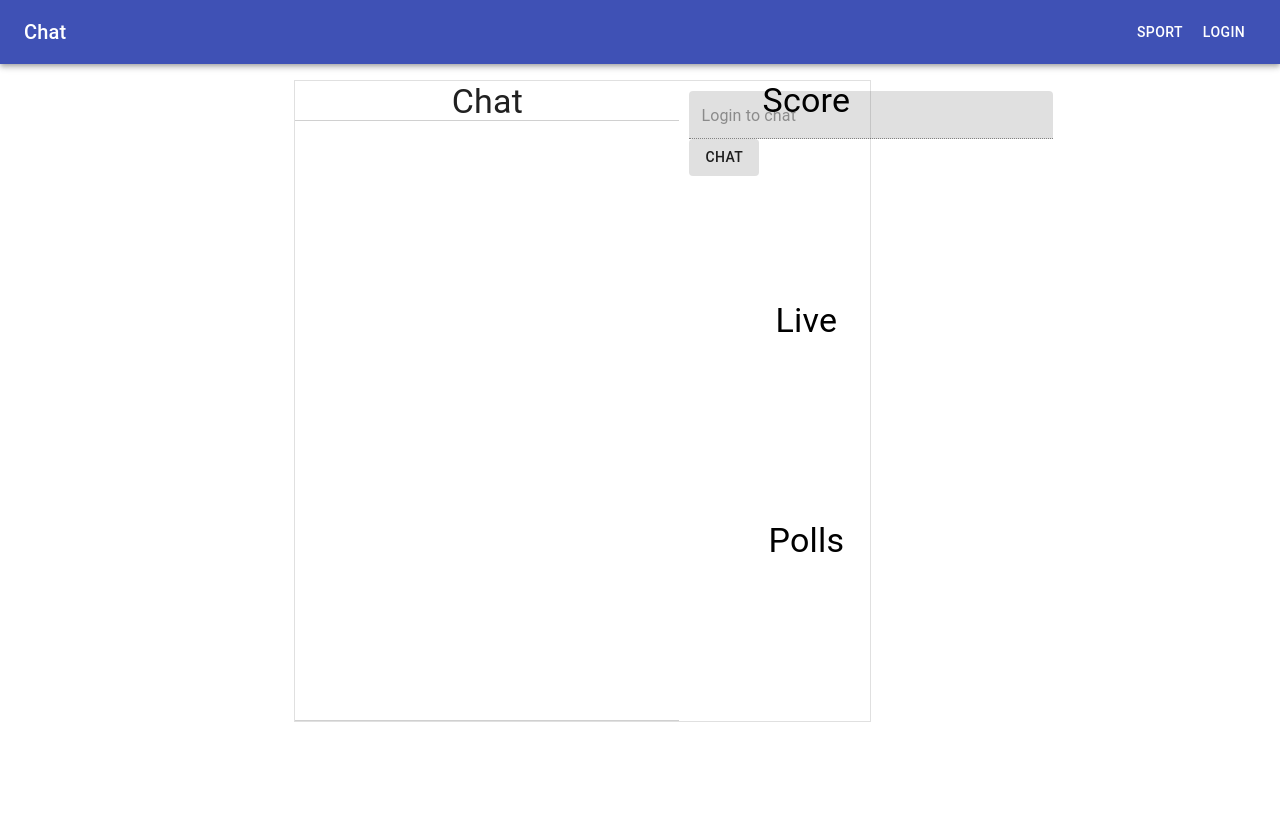
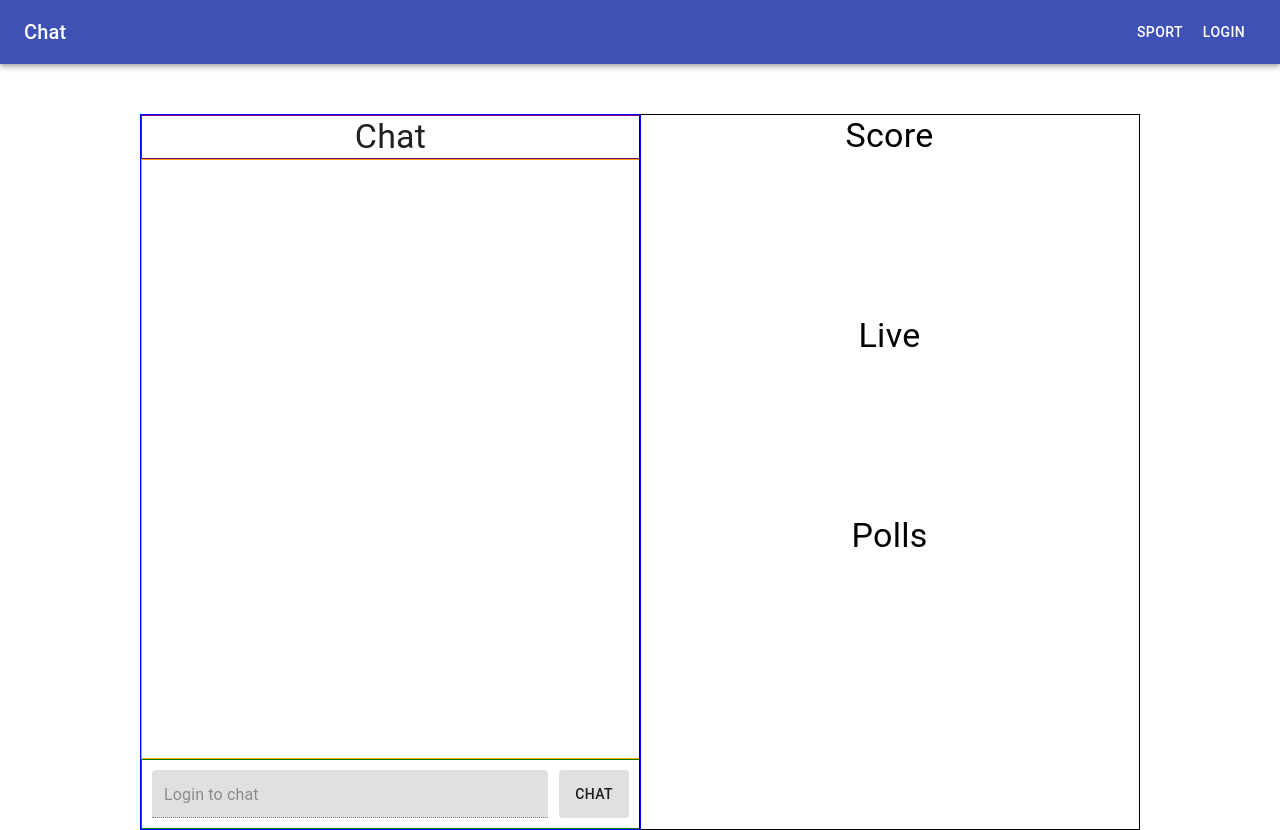
Before and after one commit to jyotirsai/chat-app, a React (Create React App) app in the folder client/: page / in a window 1280 px wide. Before the commit the page ends 800 px from the top, so only its background shows below. Built offline with nearby package versions, Linux system fonts and the light colour scheme.

Commit message:
working on login form

```diff
--- a/client/src/App.js
+++ b/client/src/App.js
@@ -1,4 +1,4 @@
-import React, { useState, useEffect } from "react";
+import React from "react";
 
 import "./App.css";
 
--- a/client/src/components/Main/Channel/Channel.css
+++ b/client/src/components/Main/Channel/Channel.css
@@ -1,16 +1,31 @@
-.position {
-  position: absolute;
-  left: 43%;
-  top: 50%;
-  -webkit-transform: translate(-40%, -50%);
-  transform: translate(-40%, -50%);
+.main {
+  max-width: 1000px;
+  width: 100%;
+  margin: 0 auto;
+  padding-top: 50px;
   display: flex;
+  justify-content: center;
 }
 
-.sidebar {
-  height: 80vh;
-  width: 20vw;
-  display: flex;
-  flex-direction: column;
-  justify-content: space-between;
+.chat-box {
+  width: 50%;
 }
+
+.side-box {
+  width: 50%;
+  border: 1px solid black;
+}
+
+@media all and (max-width: 700px) {
+  .main {
+    flex-direction: column-reverse;
+    align-items: center;
+    padding: 45px 0;
+  }
+  .chat-box {
+    width: 90%;
+  }
+  .side-box {
+    width: 90%;
+  }
+}
--- a/client/src/components/Main/Channel/Channel.js
+++ b/client/src/components/Main/Channel/Channel.js
@@ -8,9 +8,11 @@ import "./Channel.css";
 
 const Channel = (props) => {
   return (
-    <div className="position">
-      <Chat username={props.username} />
-      <div className="sidebar">
+    <div className="main">
+      <div className="chat-box">
+        <Chat username={props.username} />
+      </div>
+      <div className="side-box">
         <Score />
         <Live />
         <Poll />
--- a/client/src/components/Main/Channel/Chat/Chat.css
+++ b/client/src/components/Main/Channel/Chat/Chat.css
@@ -1,4 +1,6 @@
-.chat-styles {
-  height: 80vh;
-  width: 30vw;
+.form-style {
+  width: 100%;
+  display: flex;
+  justify-content: space-between;
+  padding: 10px;
 }
--- a/client/src/components/Main/Channel/Chat/Chat.js
+++ b/client/src/components/Main/Channel/Chat/Chat.js
@@ -1,6 +1,5 @@
 import React, { useState, useRef, useEffect } from "react";
 import io from "socket.io-client";
-import "./Chat.css";
 import {
   Paper,
   Typography,
@@ -12,6 +11,7 @@ import {
   Button,
 } from "@material-ui/core";
 import useStyles from "./styles.js";
+import "./Chat.css";
 
 const ENDPOINT = "http://localhost:5000";
 const socket = io(ENDPOINT);
@@ -42,22 +42,13 @@ const Chat = (props) => {
     });
   }, []);
 
-  /*   const submitEnter = (event) => {
-    if (messageItem && event.key === "Enter") {
-      setMessageArray((prevMsgs) => {
-        return [...prevMsgs, messageItem];
-      });
-      setMessageItem({});
-    }
-  }; */
-
   const textChange = (e) => {
     setMessageItem({ ...messageItem, message: e.target.value });
   };
 
   const submitClick = (e) => {
     e.preventDefault();
-    if (messageItem) {
+    if (messageItem.message) {
       socket.emit("message", messageItem);
       setMessageItem({ ...messageItem, message: "" });
     }
@@ -70,15 +61,9 @@ const Chat = (props) => {
   useEffect(scrollToBottom, [messageArray]);
 
   return (
-    <div className="chat-styles">
-      <Paper className={classes.chatPaper} square variant="outlined">
-        <Grid
-          className={classes.chatGrid}
-          container
-          justify="space-between"
-          direction="column"
-        >
-          <Grid item className={classes.chatTitle}>
+    <Paper className={classes.container} square variant="outlined">
+      <Grid container justify="space-between" direction="column">
+        <Grid item className={classes.titleBox}>
           <Typography variant="h4" align="center">
             Chat
           </Typography>
@@ -86,7 +71,7 @@ const Chat = (props) => {
         <Grid
           container
           item
-            className={classes.chatBox}
+          className={classes.messageBox}
           alignItems="flex-end"
         >
           <List dense>
@@ -102,14 +87,10 @@ const Chat = (props) => {
             <div ref={messagesEndRef} />
           </List>
         </Grid>
-          <Grid
-            item
-            container
-            justify="space-between"
-            className={classes.gridtextbox}
-          >
+        <Grid item container justify="space-between" className={classes.form}>
+          <form onSubmit={submitClick} className="form-style">
             <TextField
-              className={classes.textbox}
+              className={classes.textfield}
               disabled={!props.username}
               value={messageItem.message}
               onChange={textChange}
@@ -118,13 +99,18 @@ const Chat = (props) => {
               variant="filled"
               label={textfieldLabel}
             ></TextField>
-            <Button variant="contained" disableElevation onClick={submitClick}>
+            <Button
+              className={classes.button}
+              variant="contained"
+              disableElevation
+              onClick={submitClick}
+            >
               Chat
             </Button>
+          </form>
         </Grid>
       </Grid>
     </Paper>
-    </div>
   );
 };
 
--- a/client/src/components/Main/Channel/Chat/styles.js
+++ b/client/src/components/Main/Channel/Chat/styles.js
@@ -1,36 +1,37 @@
 import { makeStyles } from "@material-ui/styles";
 
 const useStyles = makeStyles({
-  chatPaper: {
-    height: "80vh",
-    width: "575px",
+  container: {
+    border: "1px solid blue",
+    width: "100%",
+    maxWidth: "1000px",
+    margin: "0 auto",
   },
-  chatGrid: {
-    height: "80vh",
-    width: "30vw",
+  titleBox: {
+    //borderBottom: "1px solid #D0D0D0",
+    border: "1px solid purple",
   },
-  chatTitle: {
-    height: "5vh",
-    borderBottom: "1px solid #D0D0D0",
-  },
-  chatBox: {
-    height: "67.5vh",
+  messageBox: {
     wordBreak: "break-all",
     overflow: "hidden",
     "&:hover": {
       overflowY: "scroll",
     },
-    borderBottom: "1px solid #D0D0D0",
+    // borderBottom: "1px solid #D0D0D0",
+    border: "1px solid orange",
+    height: "600px",
+  },
+  form: {
+    border: "1px solid green",
+    width: "100%",
   },
   chatListItem: {
     overflowWrap: "break-word",
   },
-  textbox: {
-    width: 475,
+  textfield: {
+    width: "83%",
   },
-  gridtextbox: {
-    padding: 10,
-  },
+  button: {},
 });
 
 export default useStyles;
--- a/client/src/components/Main/LogIn/LogIn.js
+++ b/client/src/components/Main/LogIn/LogIn.js
@@ -1,38 +1,86 @@
 import React, { useState } from "react";
 import { Link } from "react-router-dom";
 import {
-  Card,
-  CardActions,
-  CardContent,
+  Paper,
+  Avatar,
+  FormControl,
+  Snackbar,
   Button,
   Typography,
   TextField,
+  Box,
 } from "@material-ui/core";
 import { makeStyles } from "@material-ui/styles";
 
 const useStyles = makeStyles({
   root: {
-    width: 300,
+    maxWidth: 500,
+    width: "100%",
+    margin: "80px auto",
+    padding: 25,
+  },
+  box: {
+    width: "100%",
+
+    textAlign: "center",
+    paddingTop: "50px",
   },
 });
 
 const LogIn = (props) => {
   const classes = useStyles();
+  const [email, setEmail] = useState("");
+  const [password, setPassword] = useState("");
+  const [confirmPassword, setConfirmPassword] = useState("");
+
+  const submitRegistration = (event) => {
+    event.preventDefault();
+    if (password === confirmPassword) {
+      console.log("passwords match");
+    }
+    console.log("ran function");
+  };
 
   return (
-    <Card className={classes.root}>
-      <CardContent>
-        <Typography>Username</Typography>
-        <TextField
-          onChange={(event) => props.setUsername(event.target.value)}
-        />
-      </CardContent>
-      <CardActions>
-        <Link to="/">
-          <Button>Log In</Button>
-        </Link>
-      </CardActions>
-    </Card>
+    <Box className={classes.box} component="div">
+      <Typography variant="h1">Welcome to Chat App!</Typography>
+      <Typography variant="subtitle1">Sign up below to chat!</Typography>
+      <Paper className={classes.root}>
+        <Typography variant="h4">Sign Up</Typography>
+        <form onSubmit={submitRegistration}>
+          <FormControl required fullWidth>
+            <TextField
+              onChange={(event) => props.setUsername(event.target.value)}
+              placeholder="Username"
+            />
+          </FormControl>
+          <FormControl fullWidth>
+            <TextField
+              value={email}
+              onChange={(event) => setEmail(event.target.value)}
+              placeholder="Email"
+              type="email"
+            />
+          </FormControl>
+          <FormControl fullWidth>
+            <TextField
+              value={password}
+              onChange={(event) => setPassword(event.target.value)}
+              placeholder="Password"
+            />
+          </FormControl>
+          <FormControl fullWidth>
+            <TextField
+              value={confirmPassword}
+              onChange={(event) => setConfirmPassword(event.target.value)}
+              placeholder="Confirm Password"
+            />
+          </FormControl>
+
+          <Button type="submit">JOIN</Button>
+        </form>
+      </Paper>
+    </Box>
   );
 };
 
```
Also changed, not shown: 1 other file (tests, documents, lock files or other folders). Lines whose indentation alone changed are shown as unchanged.
